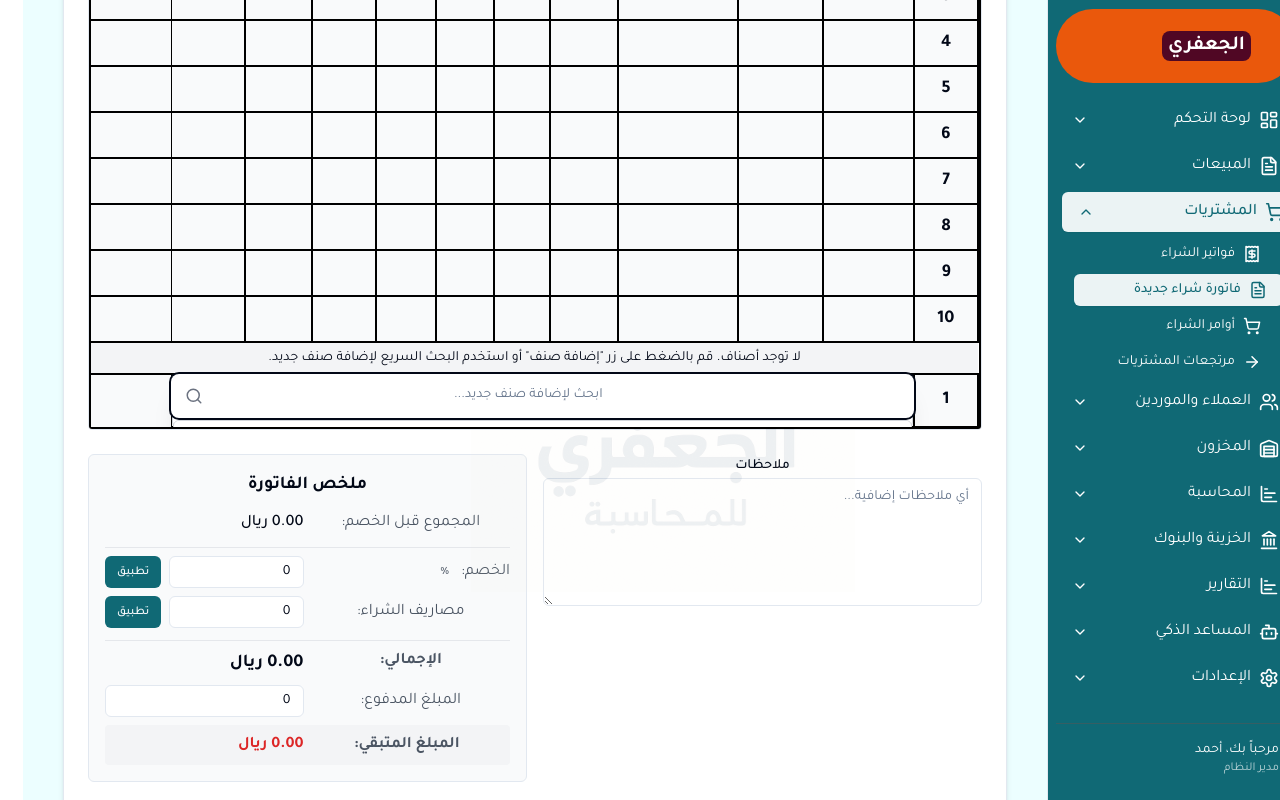
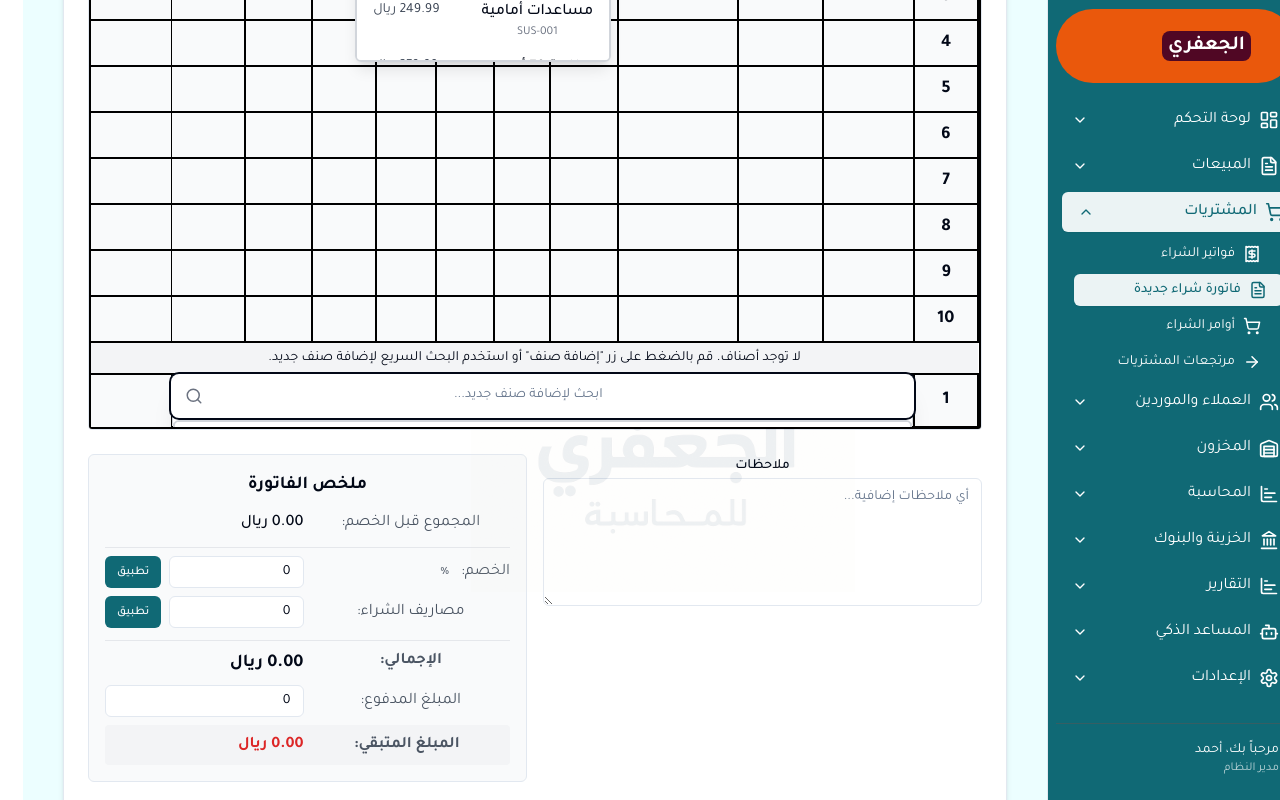
Before and after one commit to karimalgafari11/jafari-ledger-scribe, a React (Vite) app: page /purchases/new in a window 1280 px wide. Both pictures are taken after a click on the element "انقر هنا للبحث وإضافة صنف جديد". Built offline with nearby package versions, Linux system fonts and the light colour scheme.

Commit message:
Refactor: Implement the plan
This commit implements the changes requested by the user.

```diff
--- a/src/components/purchases/ProductSearch.tsx
+++ b/src/components/purchases/ProductSearch.tsx
@@ -29,19 +29,42 @@ export const ProductSearch = forwardRef<HTMLInputElement, ProductSearchProps>(({
 }, ref) => {
   const { products } = useInventoryProducts();
   const [searchQuery, setSearchQuery] = useState(defaultValue);
-  const [isOpen, setIsOpen] = useState(false);
+  const [isOpen, setIsOpen] = useState(true); // Default to open immediately for better UX
   const [results, setResults] = useState<Product[]>([]);
   const [selectedIndex, setSelectedIndex] = useState<number>(-1);
   const searchRef = useRef<HTMLDivElement>(null);
   const resultsRef = useRef<HTMLDivElement>(null);
+  const inputRef = useRef<HTMLInputElement | null>(null);
 
-  // Focus the input when autoFocus is true
+  // Merge the refs to support autoFocus
   useEffect(() => {
-    if (autoFocus && ref && 'current' in ref && ref.current) {
-      ref.current.focus();
-      console.log("Auto-focusing search input");
+    if (ref) {
+      if (typeof ref === 'function') {
+        ref(inputRef.current);
+      } else {
+        ref.current = inputRef.current;
+      }
     }
-  }, [autoFocus, ref]);
+  }, [ref]);
+
+  // Focus the input when active
+  useEffect(() => {
+    if (autoFocus && inputRef.current) {
+      setTimeout(() => {
+        if (inputRef.current) {
+          inputRef.current.focus();
+          console.log("Auto-focusing search input");
+        }
+      }, 50);
+    }
+  }, [autoFocus]);
+
+  // Immediately show some products when opened to improve UX
+  useEffect(() => {
+    if (products.length > 0) {
+      setResults(products.slice(0, maxResults));
+    }
+  }, [products, maxResults]);
 
   // Filter products using debounce
   const filterProducts = React.useCallback(
@@ -69,23 +92,12 @@ export const ProductSearch = forwardRef<HTMLInputElement, ProductSearchProps>(({
     filterProducts(searchQuery);
   }, [searchQuery, filterProducts]);
 
-  // Close dropdown when clicking outside
-  useEffect(() => {
-    const handleClickOutside = (event: MouseEvent) => {
-      if (searchRef.current && !searchRef.current.contains(event.target as Node)) {
-        setIsOpen(false);
-      }
-    };
-
-    document.addEventListener("mousedown", handleClickOutside);
-    return () => {
-      document.removeEventListener("mousedown", handleClickOutside);
-    };
-  }, []);
-
   // Handle keyboard navigation
   const handleKeyDown = (e: React.KeyboardEvent) => {
-    if (!isOpen) return;
+    if (!isOpen) {
+      setIsOpen(true);
+      return;
+    }
 
     switch (e.key) {
       case 'ArrowDown':
@@ -100,6 +112,9 @@ export const ProductSearch = forwardRef<HTMLInputElement, ProductSearchProps>(({
         e.preventDefault();
         if (selectedIndex >= 0 && selectedIndex < results.length) {
           handleSelect(results[selectedIndex]);
+        } else if (results.length > 0) {
+          // Select first result if none selected
+          handleSelect(results[0]);
         }
         break;
       case 'Escape':
@@ -130,14 +145,14 @@ export const ProductSearch = forwardRef<HTMLInputElement, ProductSearchProps>(({
     <div className={`relative ${inline ? 'inline-block' : 'w-full'}`} ref={searchRef}>
       <div className="relative">
         <Input
-          ref={ref}
+          ref={inputRef}
           type="text"
           placeholder={placeholder}
           value={searchQuery}
           onChange={(e) => setSearchQuery(e.target.value)}
           onKeyDown={handleKeyDown}
           autoFocus={autoFocus}
-          className={`${showIcon ? 'pr-10' : ''} ${className}`}
+          className={`${showIcon ? 'pr-10' : ''} ${className} border-2 focus:border-blue-400`}
           onClick={(e) => {
             e.stopPropagation();
             setIsOpen(true);
@@ -150,14 +165,14 @@ export const ProductSearch = forwardRef<HTMLInputElement, ProductSearchProps>(({
 
       {isOpen && (
         <div
-          className="absolute z-[1000] mt-1 w-full bg-white border border-gray-300 rounded-md shadow-lg max-h-60 overflow-auto"
+          className="absolute z-[1001] mt-1 w-full bg-white border-2 border-gray-300 rounded-md shadow-lg max-h-60 overflow-auto"
           ref={resultsRef}
         >
           {results.length > 0 ? (
             results.map((product, index) => (
               <div
                 key={product.id}
-                className={`px-4 py-2 hover:bg-gray-100 cursor-pointer flex justify-between ${selectedIndex === index ? 'bg-blue-50' : ''}`}
+                className={`px-4 py-2 hover:bg-blue-50 cursor-pointer flex justify-between ${selectedIndex === index ? 'bg-blue-100' : ''}`}
                 onClick={(e) => {
                   e.stopPropagation();
                   handleSelect(product);
@@ -168,7 +183,7 @@ export const ProductSearch = forwardRef<HTMLInputElement, ProductSearchProps>(({
                   <div className="font-medium">{product.name}</div>
                   <div className="text-xs text-gray-500">{product.code}</div>
                 </div>
-                <div className="text-sm">{product.price} ريال</div>
+                <div className="text-sm text-gray-700">{product.price} ريال</div>
               </div>
             ))
           ) : (
--- a/src/components/purchases/PurchaseInvoiceTable.tsx
+++ b/src/components/purchases/PurchaseInvoiceTable.tsx
@@ -56,7 +56,7 @@ export const PurchaseInvoiceTable: React.FC<PurchaseInvoiceTableProps> = ({
         console.log("Focusing search input");
         searchInputRef.current.focus();
       }
-    }, 50); // Increased timeout to ensure DOM is updated
+    }, 100);
   };
 
   // Handle product selection from search
@@ -133,8 +133,10 @@ export const PurchaseInvoiceTable: React.FC<PurchaseInvoiceTableProps> = ({
   useEffect(() => {
     const handleDocumentClick = (e: MouseEvent) => {
       const target = e.target as HTMLElement;
-      if (tableRef.current && !tableRef.current.contains(target) &&
-          !target.closest('.product-search-dropdown')) {
+      if (tableRef.current &&
+          !tableRef.current.contains(target) &&
+          !target.closest('.product-search-dropdown') &&
+          !target.closest('.search-cell')) {
         setActiveSearchCell(null);
       }
     };
--- a/src/components/purchases/table/ProductSearchCell.tsx
+++ b/src/components/purchases/table/ProductSearchCell.tsx
@@ -1,6 +1,7 @@
 
-import React, { useRef, useEffect } from "react";
+import React, { useEffect } from "react";
 import { ProductSearch } from "../ProductSearch";
+import { useIsMobile } from "@/hooks/use-mobile";
 
 interface ProductSearchCellProps {
   active: boolean;
@@ -17,12 +18,19 @@ export const ProductSearchCell: React.FC<ProductSearchCellProps> = ({
   onSelect,
   searchInputRef
 }) => {
+  const isMobile = useIsMobile();
+
   // Don't render anything if not active
   if (!active) return null;
 
+  // Choose different positioning based on device
+  const positionClass = isMobile
+    ? "fixed inset-0 z-[1000]"
+    : "absolute z-[1000] left-0 right-0 top-0 bottom-0";
+
   return (
     <div
-      className="product-search-dropdown w-full absolute left-0 right-0 top-0 bottom-0 z-50 bg-white shadow-xl border border-gray-300 rounded-sm"
+      className={`product-search-dropdown ${positionClass} bg-white shadow-xl border border-gray-300 rounded-sm overflow-visible`}
       onClick={(e) => e.stopPropagation()}
     >
       <ProductSearch
--- a/src/components/purchases/table/QuickAddRow.tsx
+++ b/src/components/purchases/table/QuickAddRow.tsx
@@ -29,7 +29,7 @@ export const QuickAddRow: React.FC<QuickAddRowProps> = ({
         {itemsLength + 1}
       </TableCell>
       <TableCell
-        className="border border-gray-300 p-2 hover:bg-gray-100 cursor-pointer search-cell relative"
+        className={`border border-gray-300 p-2 hover:bg-gray-100 cursor-pointer search-cell relative ${activeSearchCell === cellId ? 'bg-gray-100' : ''}`}
         onClick={(e) => {
           e.stopPropagation();
           handleCellClick(-1, 'quickadd');
--- a/src/components/purchases/table/cells/ItemCodeCell.tsx
+++ b/src/components/purchases/table/cells/ItemCodeCell.tsx
@@ -24,7 +24,7 @@ export const ItemCodeCell: React.FC<ItemCodeCellProps> = ({
 
   return (
     <TableCell
-      className="text-center border border-gray-300 p-2 hover:bg-gray-100 cursor-pointer search-cell relative"
+      className={`text-center border border-gray-300 p-2 hover:bg-gray-100 cursor-pointer search-cell relative ${activeSearchCell === cellId ? 'bg-gray-100' : ''}`}
       onClick={(e) => {
         e.stopPropagation();
         handleCellClick(index, 'code');
--- a/src/components/purchases/table/cells/ItemNameCell.tsx
+++ b/src/components/purchases/table/cells/ItemNameCell.tsx
@@ -24,7 +24,7 @@ export const ItemNameCell: React.FC<ItemNameCellProps> = ({
 
   return (
     <TableCell
-      className="border border-gray-300 p-2 hover:bg-gray-100 cursor-pointer search-cell relative"
+      className={`border border-gray-300 p-2 hover:bg-gray-100 cursor-pointer search-cell relative ${activeSearchCell === cellId ? 'bg-gray-100' : ''}`}
       onClick={(e) => {
         e.stopPropagation();
         handleCellClick(index, 'name');
```
